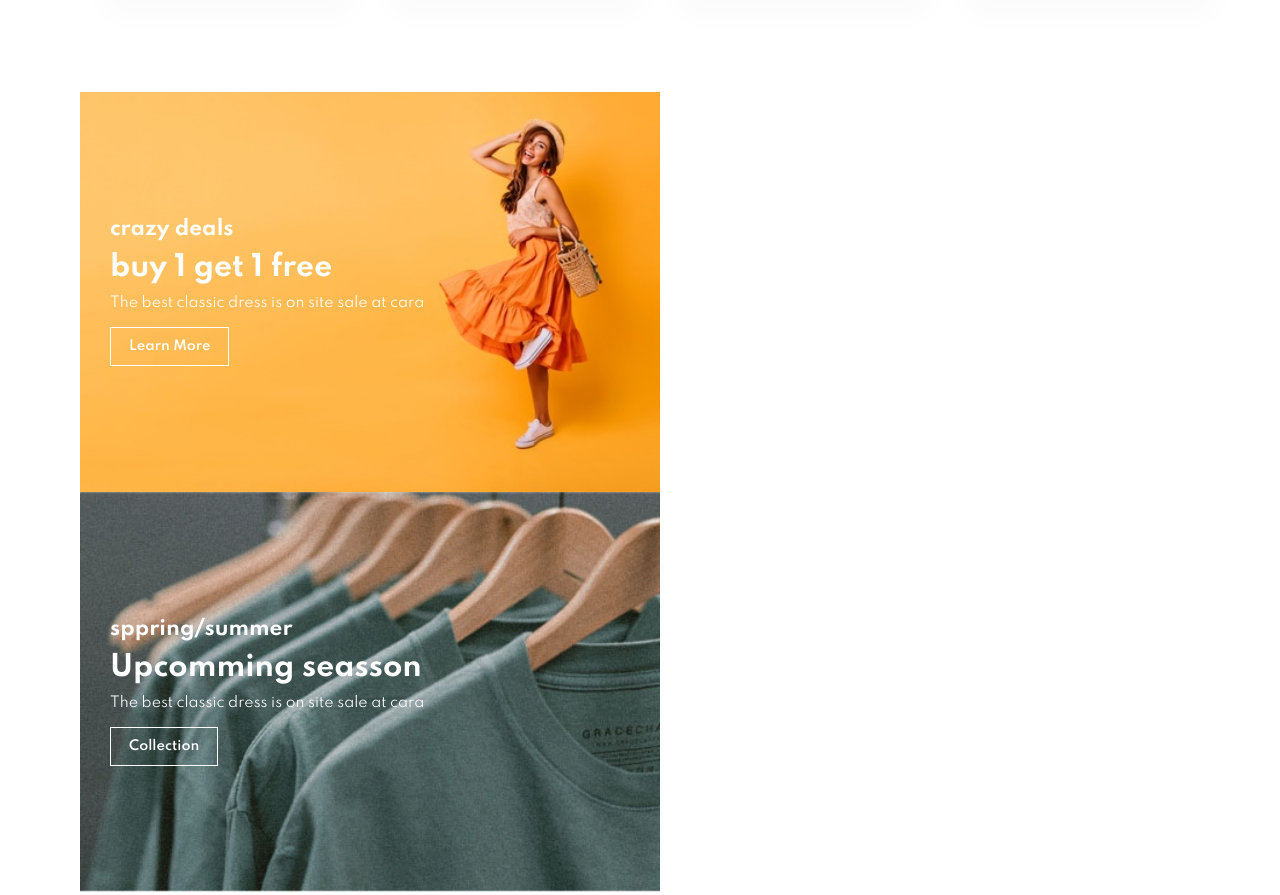
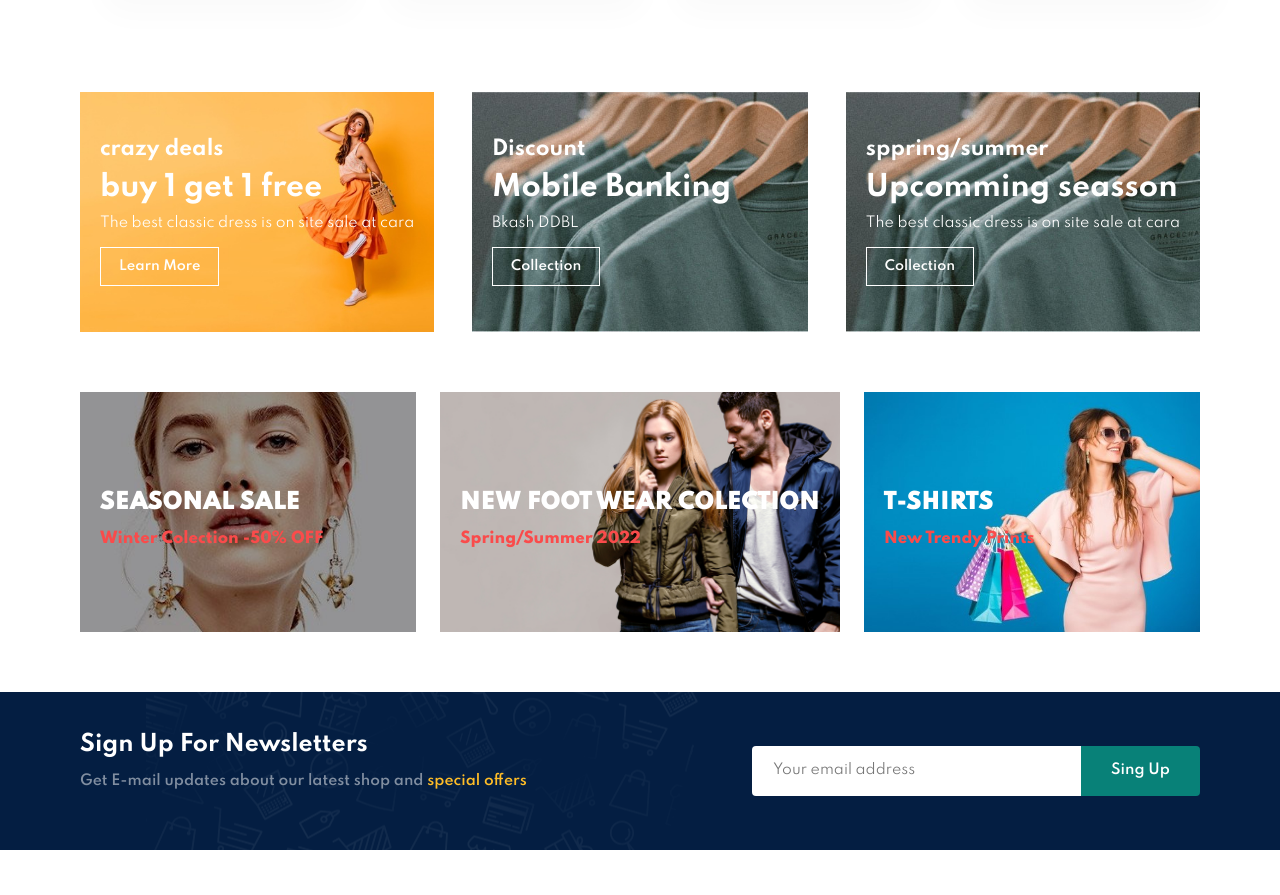
Before and after one commit to Mamun35421/E-Comerce-website-design-with-html-css-js-, a plain HTML site: page index.html in a window 1280 px wide. Shown: the part 3378-4273 px from the top of the page. Drawn offline with Linux system fonts and the light colour scheme.

Commit message:
feature add

```diff
--- a/index.html
+++ b/index.html
@@ -372,11 +372,18 @@
                 <button class="white">Learn More</button>
             </div>
             <div class="banner-box banner-box2">
+                <h4>Discount </h4>
+                <h2>Mobile Banking</h2>
+                <span>Bkash DDBL</span>
+                <button class="white">Collection</button>
+            </div>
+            <div class="banner-box banner-box2">
                 <h4>sppring/summer</h4>
                 <h2>Upcomming seasson</h2>
                 <span>The best classic dress is on site sale at cara</span>
                 <button class="white">Collection</button>
             </div>
+
 
         </section>
 
--- a/style.css
+++ b/style.css
@@ -350,16 +350,18 @@ margin: 15px 0;
   justify-content: center;
   align-items: flex-start;
   background-image: url("img/banner/b17.jpg");
-  min-width: 580px;
-  height: 50vh;
+  min-width: 30%;
+  height: 30vh;
   background-size: cover;
   background-position: center;
-  padding: 30px;
+  padding: 20px;
+  margin-bottom: 20px;
 }
 
 #sm-banner .banner-box2{
   background-image: url("img/banner/b10.jpg");
 }
+
 
 #sm-banner h4{
   color: #fff;
```
